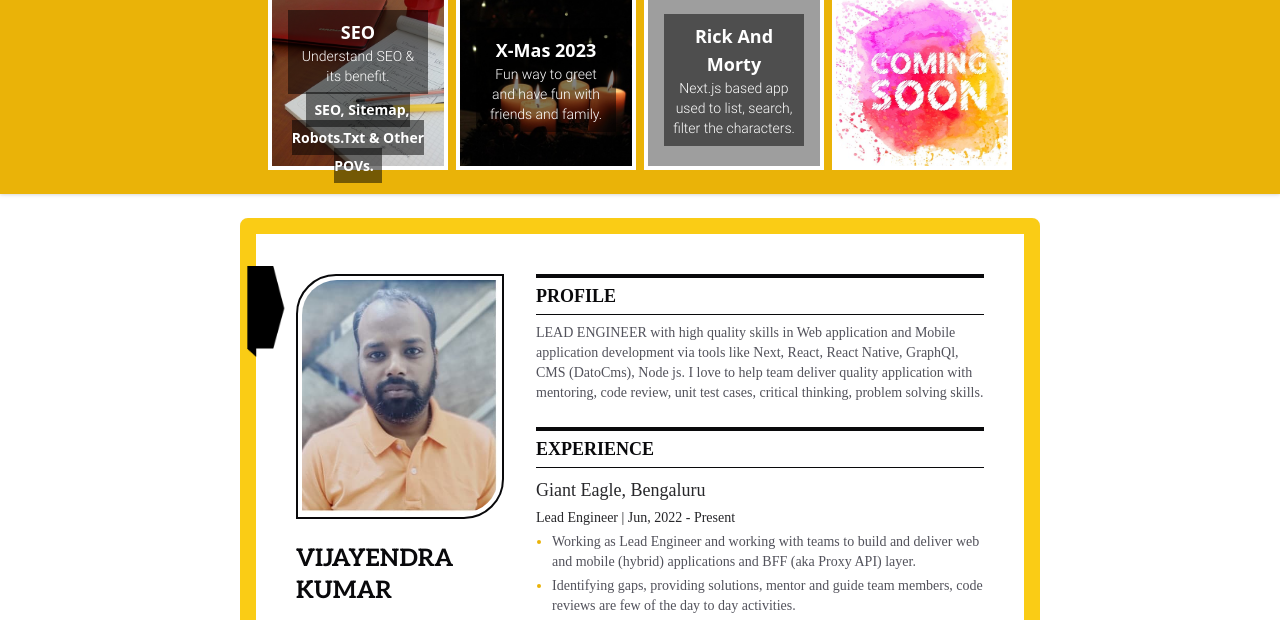
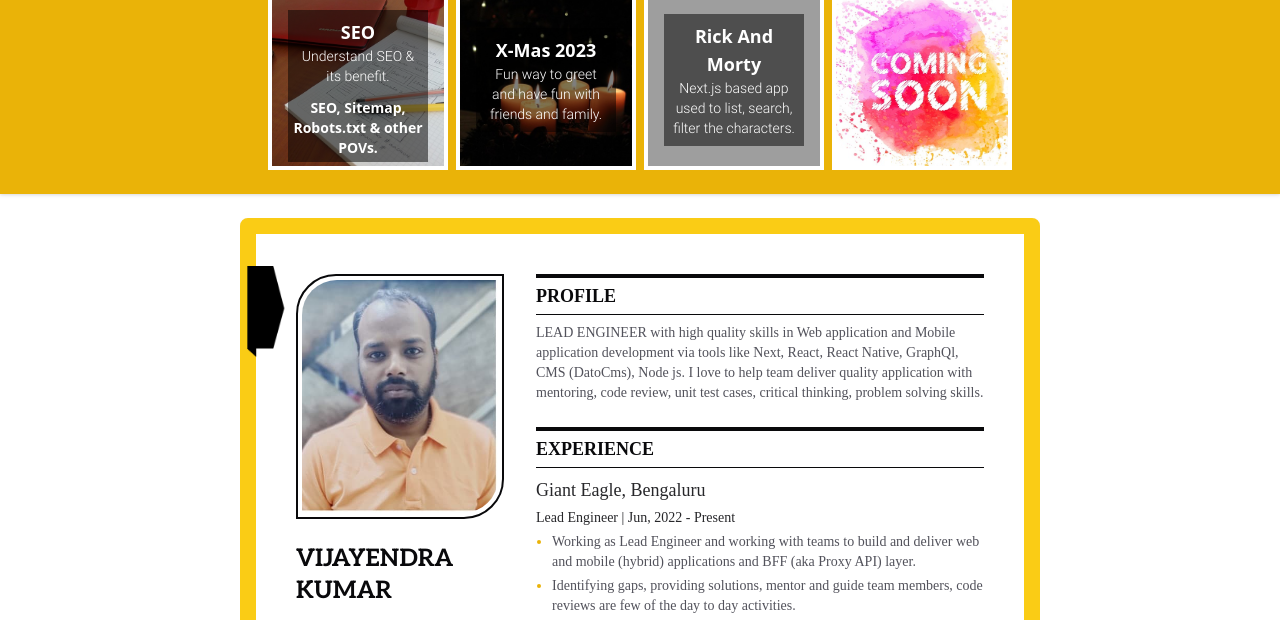
Before and after one commit to vk2k19/vk2k19.github.io, a plain HTML site: page index.html in a window 1280 px wide. Shown: the part 175-795 px from the top of the page. Drawn offline with Linux system fonts and the light colour scheme; grey boxes are pictures that could not be loaded; a web font is replaced by a local one.

Commit message:
Update index.html

```diff
--- a/index.html
+++ b/index.html
@@ -25,8 +25,8 @@
                     <img alt="" loading="lazy" width="100" height="100" decoding="async" data-nimg="1"
                         class="absolute object-cover w-full h-full -z-10" style="color:transparent"
                         src="./assets/c.jpg"><a href="/readme/seo"
-                        class="text-lg bg-black/50 p-2">SEO<p class="text-sm normal-case __className_2c4f56">Understand SEO & its benefit.</p></a><p><a href="/readme"
-                        class="text-sm bg-black/50 p-2">SEO, Sitemap, Robots.txt & other POVs.</a></p></li>
+                        class="text-lg bg-black/50 p-2">SEO<p class="text-sm normal-case __className_2c4f56">Understand SEO & its benefit.</p></a><a href="/readme"
+                        class="text-sm bg-black/50 p-1 normal-case"><p>SEO, Sitemap, Robots.txt & other POVs.</p></a></li>
 
                 <li
                     class="flex snap-start border border-4 border-white p-4 w-[180px] h-[180px] items-center justify-center text-center relative flex-wrap">
```
